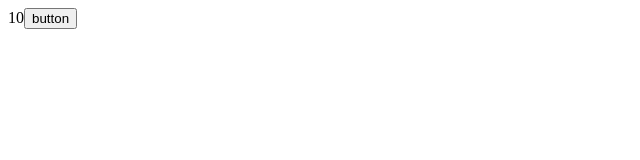
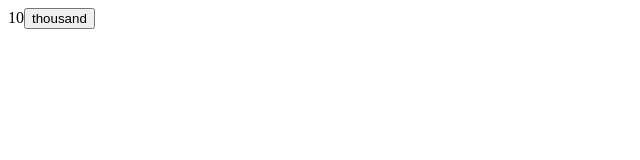
Before and after one commit to minnhei186/stand_full_stack_open, a React (Vite) app in the folder part1/introdemo/: page / in a window 1280 px wide. Shown: the top 160 px of the page, without its empty margins (0-640 px from the left). Built offline with nearby package versions, Linux system fonts and the light colour scheme.

Commit message:
children funck

```diff
--- a/part1/introdemo/src/App.jsx
+++ b/part1/introdemo/src/App.jsx
@@ -15,8 +15,8 @@ const History = (props) => {
   )
 }
 
-const Button = ({ onClick, text }) => (
-  <button onClick={onClick}>{text}</button>
+const Button = (props) => (
+  <button onClick={props.onClick}>{props.text}</button>
 )
 
 const App = () => {
@@ -30,7 +30,7 @@ const App = () => {
   return (
     <div>
       {value}
-      <button onClick={() => setToValue(value+1)}>button</button>
+      <Button onClick={() => setToValue(1000)} text="thousand" />
     </div>
   )
 }
```
